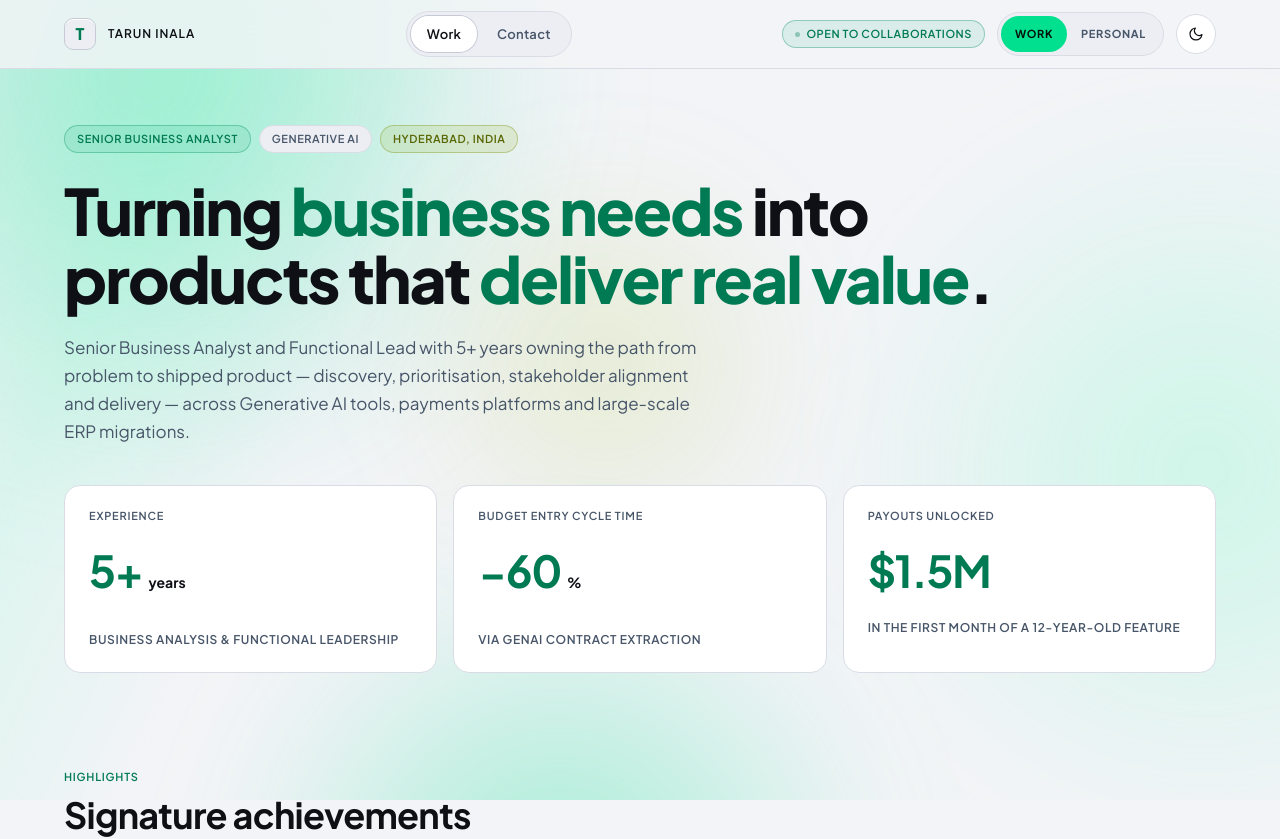
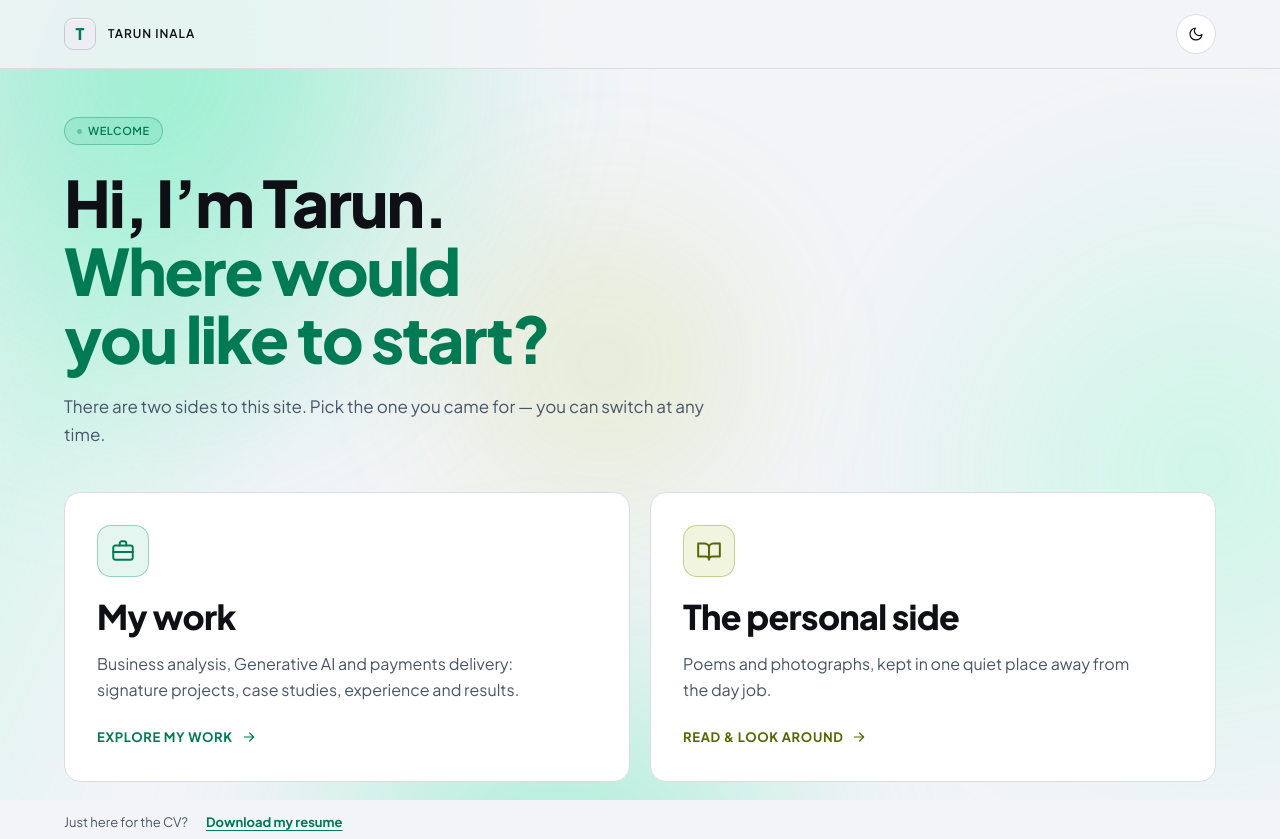
Before and after one commit to inalatarun-arch/portfolio, a plain HTML site: page index.html in a window 1280 px wide. Shown: the top 839 px of the page. Drawn offline with Linux system fonts and the light colour scheme.

Commit message:
Add files via upload

```diff
--- a/content.json
+++ b/content.json
@@ -454,5 +454,6 @@
       ],
       "span": "s-a"
     }
-  ]
+  ],
+  "resume": "Tarun_Inala_Resume.pdf"
 }
--- a/index.html
+++ b/index.html
@@ -198,6 +198,37 @@ main>*:nth-child(2){animation-delay:.06s} main>*:nth-child(3){animation-delay:.1
 .sgroups{display:flex;flex-direction:column;gap:20px}
 .sg{display:flex;flex-direction:column;gap:10px}
 
+/* ---------- HERO ACTIONS + RESUME CARD ---------- */
+.hero-cta{display:flex;gap:12px;flex-wrap:wrap;margin-top:28px}
+.resume{padding:24px;display:flex;flex-direction:column;gap:16px;margin-top:20px;background:linear-gradient(135deg,var(--acc-tint),transparent 65%),var(--s1);border-color:var(--acc-line)}
+.resume .rt{display:flex;gap:14px;align-items:center}
+.resume .rico{width:48px;height:48px;border-radius:12px;display:grid;place-items:center;background:var(--acc-tint);border:1px solid var(--acc-line);color:var(--acc-t);flex:none}
+.resume .rico svg{width:24px;height:24px}
+.resume h3{font-size:19px;font-weight:700;letter-spacing:-.01em}
+.resume p{margin:0;color:var(--mu);font-size:14px;line-height:22px}
+.resume .ra{display:flex;gap:10px;flex-wrap:wrap}
+
+/* ---------- LANDING ---------- */
+body.landing .mode,body.landing nav.pill,body.landing .mnav,body.landing .hdr-r .chip,body.landing footer{display:none}
+.land{min-height:calc(100vh - 150px);display:flex;flex-direction:column;justify-content:center;padding-top:48px;padding-bottom:56px}
+.land .display{max-width:860px}
+.choices{display:grid;grid-template-columns:1fr 1fr;gap:20px;margin-top:44px}
+.choice{padding:32px;display:flex;flex-direction:column;gap:14px;text-align:left;width:100%;min-height:290px}
+.choice .ico{width:52px;height:52px;border-radius:14px;display:grid;place-items:center;background:var(--acc-tint);border:1px solid var(--acc-line);color:var(--acc-t)}
+.choice .ico svg{width:26px;height:26px}
+.choice h2{font-size:clamp(26px,3.4vw,34px);line-height:1.15;letter-spacing:-.02em;font-weight:800;margin-top:6px}
+.choice p{margin:0;color:var(--mu);font-size:16px;line-height:26px;max-width:460px}
+.choice .go{margin-top:auto;padding-top:8px;display:inline-flex;gap:8px;align-items:center;font-weight:700;font-size:13px;letter-spacing:.05em;text-transform:uppercase;color:var(--acc-t)}
+.choice .go svg{transition:transform .2s}
+.choice:hover .go svg{transform:translateX(5px)}
+.choice.work:hover{border-color:var(--acc-line);box-shadow:0 0 32px -10px var(--acc)}
+.choice.alt .ico{background:var(--lime-tint);border-color:var(--lime-line);color:var(--lime-t)}
+.choice.alt .go{color:var(--lime-t)}
+.choice.alt:hover{border-color:var(--lime-line);box-shadow:0 0 32px -10px var(--lime-t)}
+.land .note{margin-top:28px;display:flex;gap:18px;flex-wrap:wrap;align-items:center;color:var(--mu);font-size:13px}
+.land .note a{color:var(--acc-t);font-weight:700;text-decoration:underline;text-underline-offset:3px}
+@media (max-width:900px){.choices{grid-template-columns:1fr}.choice{min-height:0;padding:26px}.land{min-height:0;padding-top:36px}}
+
 /* ---------- POETRY ---------- */
 .pfeat{padding:44px;display:grid;grid-template-columns:1.1fr 1fr;gap:40px;align-items:center;background:linear-gradient(135deg,var(--acc-tint),transparent 55%),var(--s1)}
 .pfeat .q{font-family:"Plus Jakarta Sans",sans-serif;font-size:clamp(22px,3vw,30px);line-height:1.4;font-weight:600;letter-spacing:-.015em}
@@ -300,7 +331,7 @@ footer .bt{border-top:1px solid var(--line);padding:18px 0 28px;display:flex;jus
 
 <header class="hdr">
   <div class="in">
-    <a class="brand" id="brand" href="#/work" aria-label="Home"><span class="mark">T</span><b>Tarun Inala</b></a>
+    <a class="brand" id="brand" href="#/" aria-label="Home"><span class="mark">T</span><b>Tarun Inala</b></a>
     <nav class="pill d" id="nav-d" aria-label="Primary"></nav>
     <div class="hdr-r">
       <span class="chip g hide-m hide-l"><i class="dot"></i>Open to collaborations</span>
@@ -337,6 +368,7 @@ footer .bt{border-top:1px solid var(--line);padding:18px 0 28px;display:flex;jus
    ===================================================================== */
 var SITE = {
   email: "taruntks97@gmail.com",
+  resume: "Tarun_Inala_Resume.pdf",
   links: [
     {k:"LinkedIn", u:"https://www.linkedin.com/in/tarunksai/"}
   ],
@@ -430,7 +462,12 @@ var ICON = {
   copy:'<rect x="9" y="9" width="11" height="11" rx="2"/><path d="M5 15V6a2 2 0 0 1 2-2h9"/>',
   award:'<circle cx="12" cy="9" r="6"/><path d="m8.5 14-1.5 8 5-3 5 3-1.5-8"/>',
   expand:'<path d="M15 3h6v6M9 21H3v-6M21 3l-7 7M3 21l7-7"/>',
-  check:'<path d="m5 12 5 5 9-10"/>'
+  check:'<path d="m5 12 5 5 9-10"/>',
+  download:'<path d="M12 3v12M7 10l5 5 5-5M4 21h16"/>',
+  file:'<path d="M14 3H6a1 1 0 0 0-1 1v16a1 1 0 0 0 1 1h12a1 1 0 0 0 1-1V8zM14 3v5h5M9 13h6M9 17h6"/>',
+  briefcase:'<rect x="3" y="7" width="18" height="13" rx="2"/><path d="M9 7V5a2 2 0 0 1 2-2h2a2 2 0 0 1 2 2v2M3 13h18"/>',
+  book:'<path d="M2 5h6a4 4 0 0 1 4 4v11a3 3 0 0 0-3-3H2zM22 5h-6a4 4 0 0 0-4 4v11a3 3 0 0 1 3-3h7z"/>',
+  camera:'<path d="M4 8h3l2-3h6l2 3h3a1 1 0 0 1 1 1v10a1 1 0 0 1-1 1H4a1 1 0 0 1-1-1V9a1 1 0 0 1 1-1z"/><circle cx="12" cy="13" r="4"/>'
 };
 function ic(n,c){return '<svg class="i '+(c||'')+'" viewBox="0 0 24 24" aria-hidden="true">'+ICON[n]+'</svg>'}
 
@@ -606,6 +643,7 @@ function pageWork(){
   var w=SITE.work, f=w.featured, h='';
   h+='<section class="wrap hero"><div class="chips">'+chipsRow(w.chips)+'</div>'+
      '<h1 class="display">'+w.headline+'</h1><p class="lede">'+w.lede+'</p>'+
+     '<div class="hero-cta"><a class="btn p" href="'+SITE.resume+'" download>Download resume '+ic('download')+'</a><a class="btn" href="#/contact">Get in touch '+ic('right')+'</a></div>'+
      '<div class="stats">'+w.stats.map(function(s){return '<div class="card stat"><div class="lbl">'+s.k+'</div><div class="metric">'+s.v+(s.u?'<small>'+s.u+'</small>':'')+'</div><div class="cap">'+s.d+'</div></div>'}).join('')+'</div></section>';
   h+='<section class="wrap sec"><div class="sec-h"><span class="lbl acc">Highlights</span><h2 class="h2">Signature achievements</h2></div>';
   h+='<article class="card feat"><div class="txt"><span class="lbl lime">'+f[0].tag+'</span><h3>'+f[0].title+'</h3><p>'+f[0].desc+'</p>'+
@@ -615,17 +653,38 @@ function pageWork(){
   h+='<div class="two">'+[f[1],f[2]].map(function(x,k){return '<article class="card pj hov"><span class="lbl lime">'+x.tag+'</span><h3>'+x.title+'</h3><p>'+x.desc+'</p><div class="vis">'+vis(x)+'</div><div style="display:flex;justify-content:space-between;align-items:center;gap:10px;flex-wrap:wrap">'+tags(x.chips)+(x.case?'<button class="btn sm" data-a="case" data-i="'+(k+1)+'">'+(x.link||'Read the case study')+' '+ic('right')+'</button>':'<a class="btn sm" href="#/contact">'+(x.link||'Discuss this work')+' '+ic('right')+'</a>')+'</div></article>'}).join('')+'</div></section>';
   h+='<section class="wrap sec"><div class="sec-h"><span class="lbl acc">Also delivered</span><h2 class="h2">More of the work</h2></div><div class="mgrid">'+w.more.map(function(x){return '<article class="card mc hov"><div class="mvis">'+illo(x.ill)+'</div><span class="lbl lime">'+x.k+'</span><h3>'+x.t+'</h3><p>'+x.d+'</p><span class="chip g" style="align-self:flex-start;margin-top:auto">'+x.m+'</span></article>'}).join('')+'</div></section>';
   h+='<section class="wrap sec"><div class="cols"><div><div class="sec-h"><span class="lbl acc">Career</span><h2 class="h2">Experience</h2></div>'+
-     w.roles.map(function(r){return '<div class="card role"><div class="top"><h3>'+r.t+(r.tag?' <span class="chip g" style="margin-left:6px">'+r.tag+'</span>':'')+'</h3><span class="lbl lime">'+r.yrs+'</span></div><span class="lbl">'+r.org+'</span><p>'+r.d+'</p></div>'}).join('')+'</div>'+
+     w.roles.map(function(r){return '<div class="card role"><div class="top"><h3>'+r.t+(r.tag?' <span class="chip g" style="margin-left:6px">'+r.tag+'</span>':'')+'</h3><span class="lbl lime">'+r.yrs+'</span></div><span class="lbl">'+r.org+'</span><p>'+r.d+'</p></div>'}).join('')+
+     '<div class="sec-h" style="margin-top:44px"><span class="lbl acc">Toolkit</span><h2 class="h2">Skills</h2></div>'+skillsHTML(w.skills)+'</div>'+
      '<div><div class="sec-h"><span class="lbl acc">Recognition</span><h2 class="h2">Awards &amp; certifications</h2></div><div class="card" style="padding:18px">'+
      w.honours.map(function(x){return '<div class="hon"><span class="ico">'+ic('award')+'</span><div class="t"><b>'+x.t+'</b><span class="mono-cap">'+x.s+'</span></div><span class="lbl lime">'+x.y+'</span></div>'}).join('')+'</div>'+
-     '<div class="sec-h" style="margin-top:32px"><span class="lbl acc">Toolkit</span><h2 class="h2">Skills</h2></div>'+skillsHTML(w.skills)+'</div></div>';
+     resumeCard()+'</div></div>';
   h+='<div class="card cta"><h3>Have a process worth fixing? Let&rsquo;s talk.</h3><div style="display:flex;gap:12px;flex-wrap:wrap"><a class="btn p" href="#/contact">Get in touch '+ic('right')+'</a><a class="btn" href="'+SITE.links[0].u+'" target="_blank" rel="noopener">LinkedIn '+ic('arrow')+'</a></div></div></section>';
   return h;
 }
 
+function resumeCard(){
+  return '<div class="card resume"><div class="rt"><span class="rico">'+ic('file')+'</span><div><span class="lbl lime">Resume · PDF</span><h3>Tarun Inala — Senior Business Analyst</h3></div></div>'+
+    '<p>The full story on one document: experience, results, education and certifications.</p>'+
+    '<div class="ra"><a class="btn p" href="'+SITE.resume+'" download>Download '+ic('download')+'</a><a class="btn" href="'+SITE.resume+'" target="_blank" rel="noopener">View online '+ic('arrow')+'</a></div></div>';
+}
 function skillsHTML(sk){
   if(Array.isArray(sk)) return tags(sk);
   return '<div class="sgroups">'+Object.keys(sk).map(function(g){return '<div class="sg"><span class="lbl acc">'+g+'</span>'+tags(sk[g])+'</div>'}).join('')+'</div>';
+}
+
+function pageWelcome(){
+  return '<section class="wrap land"><div class="chips"><span class="chip g"><i class="dot"></i>Welcome</span></div>'+
+    '<h1 class="display">Hi, I&rsquo;m Tarun.<em style="display:block">Where would you like to start?</em></h1>'+
+    '<p class="lede">There are two sides to this site. Pick the one you came for &mdash; you can switch at any time.</p>'+
+    '<div class="choices">'+
+    '<button class="card choice work hov" data-a="mode" data-v="work" aria-label="Explore my work"><span class="ico">'+ic('briefcase')+'</span><h2>My work</h2>'+
+      '<p>Business analysis, Generative AI and payments delivery: signature projects, case studies, experience and results.</p>'+
+      '<span class="go">Explore my work '+ic('right')+'</span></button>'+
+    '<button class="card choice alt hov" data-a="mode" data-v="personal" aria-label="Explore my poems and photographs"><span class="ico">'+ic('book')+'</span><h2>The personal side</h2>'+
+      '<p>Poems and photographs, kept in one quiet place away from the day job.</p>'+
+      '<span class="go">Read &amp; look around '+ic('right')+'</span></button>'+
+    '</div>'+
+    '<div class="note"><span>Just here for the CV?</span><a href="'+SITE.resume+'" download>Download my resume</a></div></section>';
 }
 
 var poemFilter='All';
@@ -696,6 +755,7 @@ function formHTML(){
 
 /* ---------- ROUTER ---------- */
 var ROUTES={
+  welcome:{l:'Welcome',m:null,f:pageWelcome},
   work:{l:'Work',m:'work',f:pageWork},
   contact:{l:'Contact',m:'work',f:function(){return pageContact('work')}},
   poetry:{l:'Poetry',m:'personal',f:pagePoetry},
@@ -707,15 +767,26 @@ var FOOT={work:'Business analysis and product delivery — clear requirements, s
 function savedMode(){try{var m=localStorage.getItem('inala-mode');if(m==='work'||m==='personal')return m}catch(e){}return 'work'}
 function route(){
   var k=location.hash.replace(/^#\/?/,'').split('/')[0];
-  if(!ROUTES[k]) k=MODES[savedMode()][0];
+  if(!ROUTES[k]) k='welcome';
+  var land=(k==='welcome');
+  document.body.classList.toggle('landing',land);
+  if(land){
+    $('#nav-d').innerHTML=''; $('#nav-m').innerHTML='';
+    document.querySelectorAll('#mode button').forEach(function(b){b.classList.remove('on');b.setAttribute('aria-pressed','false')});
+    $('#brand').setAttribute('href','#/');
+    $('#main').innerHTML=pageWelcome();
+    document.title='Tarun Inala — Business Analyst, poems & photographs';
+    closeOv(); window.scrollTo(0,0);
+    return;
+  }
   var mode=ROUTES[k].m;
   try{localStorage.setItem('inala-mode',mode)}catch(e){}
   var nav=MODES[mode].map(function(r){return '<a href="#/'+r+'" class="'+(r===k?'on':'')+'"'+(r===k?' aria-current="page"':'')+'>'+ROUTES[r].l+'</a>'}).join('');
   $('#nav-d').innerHTML=nav; $('#nav-m').innerHTML=nav;
   document.querySelectorAll('#mode button').forEach(function(b){var on=b.dataset.v===mode;b.classList.toggle('on',on);b.setAttribute('aria-pressed',on)});
-  $('#brand').setAttribute('href','#/'+MODES[mode][0]);
+  $('#brand').setAttribute('href','#/');
   $('#f-tag').textContent=FOOT[mode];
-  $('#f-nav').innerHTML=MODES[mode].map(function(r){return '<li><a href="#/'+r+'">'+ROUTES[r].l+'</a></li>'}).join('');
+  $('#f-nav').innerHTML='<li><a href="#/">Home</a></li>'+MODES[mode].map(function(r){return '<li><a href="#/'+r+'">'+ROUTES[r].l+'</a></li>'}).join('');
   $('#main').innerHTML=ROUTES[k].f();
   document.title=ROUTES[k].l+' — Tarun Inala';
   closeOv(); window.scrollTo(0,0);
@@ -798,12 +869,13 @@ document.addEventListener('keydown',function(e){
 
 /* ---------- FOOTER + INIT ---------- */
 function boot(){
-$('#f-links').innerHTML=SITE.links.map(function(l){return '<li><a href="'+l.u+'">'+l.k+'</a></li>'}).join('')+'<li><a href="mailto:'+SITE.email+'">Email</a></li>';
+$('#f-links').innerHTML=SITE.links.map(function(l){return '<li><a href="'+l.u+'">'+l.k+'</a></li>'}).join('')+'<li><a href="mailto:'+SITE.email+'">Email</a></li><li><a href="'+SITE.resume+'" download>Resume (PDF)</a></li>';
 $('#copy').textContent='© '+new Date().getFullYear()+' Tarun Inala. All rights reserved.';
 paintToggle();
 route();
 }
 function fillDefaults(d){
+  if(!d.resume) d.resume=BUILTIN.resume;
   var D=BUILTIN.work.featured, F=d.work.featured||[];
   D.forEach(function(x,i){ if(F[i]) ['steps','case'].forEach(function(k){ if(!F[i][k]&&x[k]) F[i][k]=x[k]; }); });
 }
```
